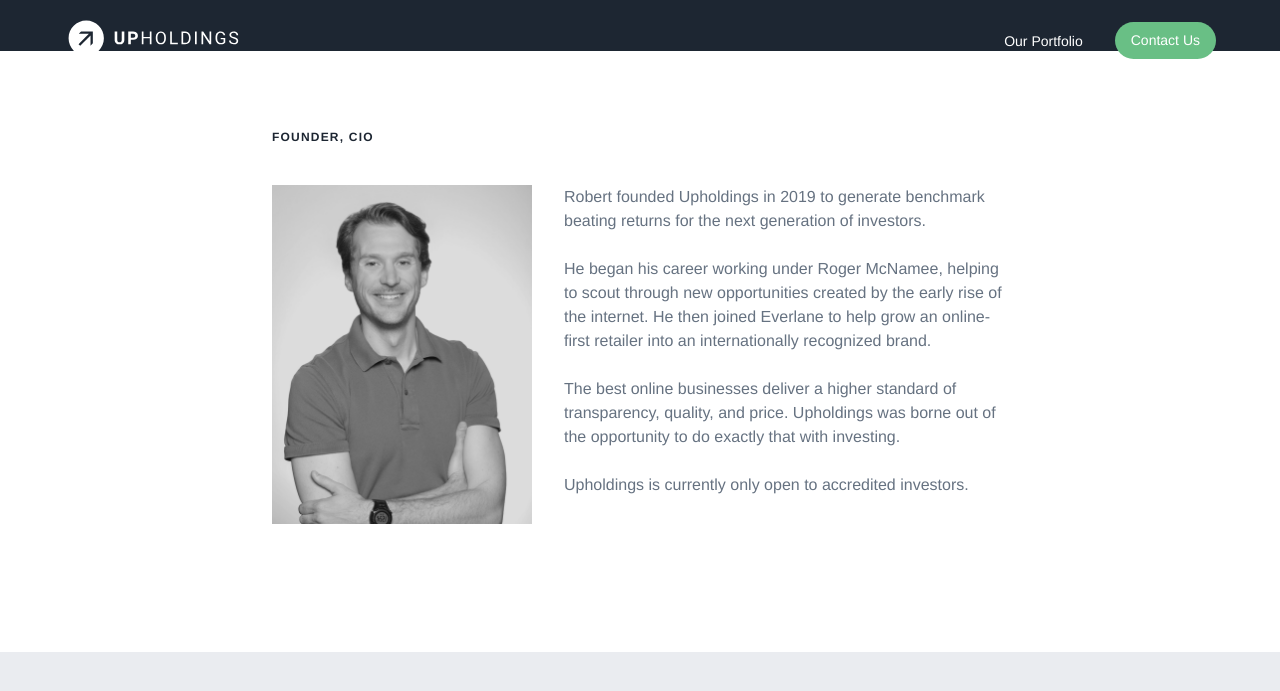
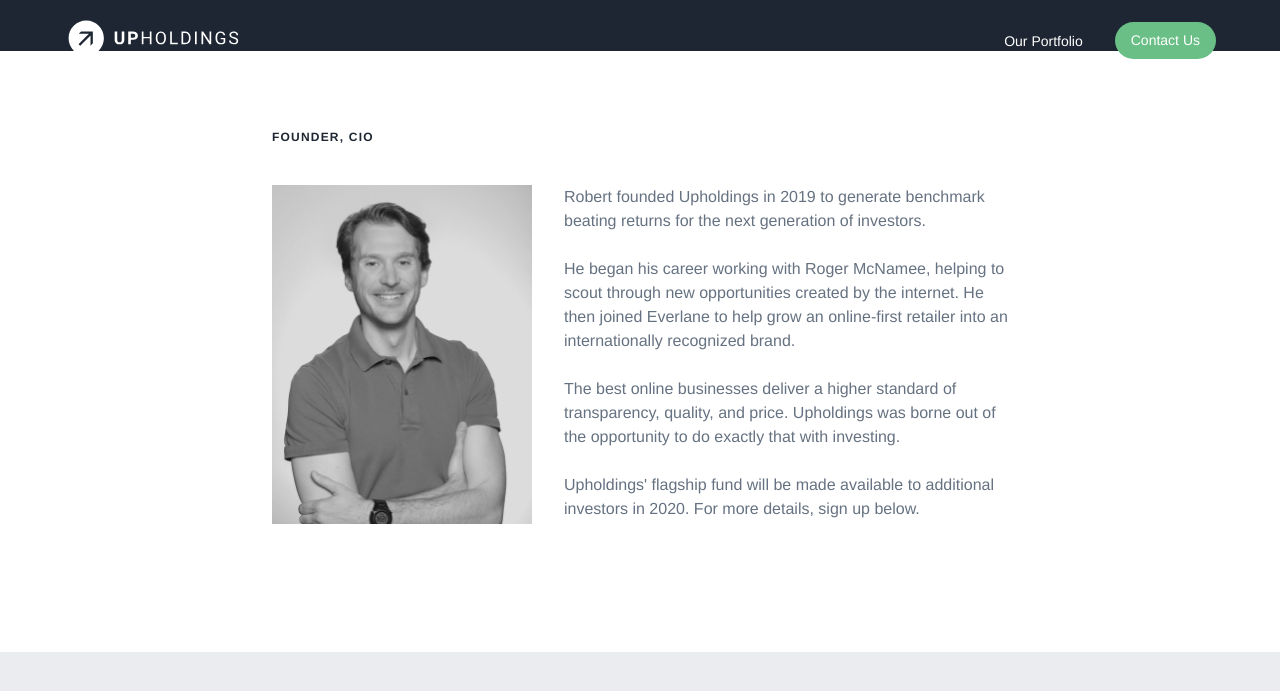
Before and after one commit to willanderson/Upholdings, a Jekyll site: the page built from index.md, in a window 1280 px wide and 900 px high, scrolled down 2529 px. Shown: the top 691 px of the window. Built offline with Jekyll 4.4.1, drawn with Linux system fonts in a browser that asks for light colours; nearby versions of some CDN libraries; some web fonts are replaced; comment, search, counter and statistics services are not loaded; some of the changed text lies outside the part shown.

Commit message:
Updated Index

```diff
--- a/index.md
+++ b/index.md
@@ -39,13 +39,13 @@
 bio: |-
   Robert founded Upholdings in 2019 to generate benchmark beating returns for the next generation of investors.
 
-  He began his career working under Roger McNamee, helping to scout through new opportunities created by the early rise of the internet. He then joined Everlane to help grow an online-first retailer into an internationally recognized brand.
+  He began his career working with Roger McNamee, helping to scout through new opportunities created by the internet. He then joined Everlane to help grow an online-first retailer into an internationally recognized brand.
 
   The best online businesses deliver a higher standard of transparency, quality, and price. Upholdings was borne out of the opportunity to do exactly that with investing.
 
-  Upholdings is currently only open to accredited investors.
+  Upholdings' flagship fund will be made available to additional investors in 2020. For more details, sign up below.
 footer:
   headline: Learn More
-  body: 'For a detailed portfolio and more, email us below:'
+  body: 'To see our current portfolio and join our waitlist, email us below:'
 layout: homepage
 ---
```
